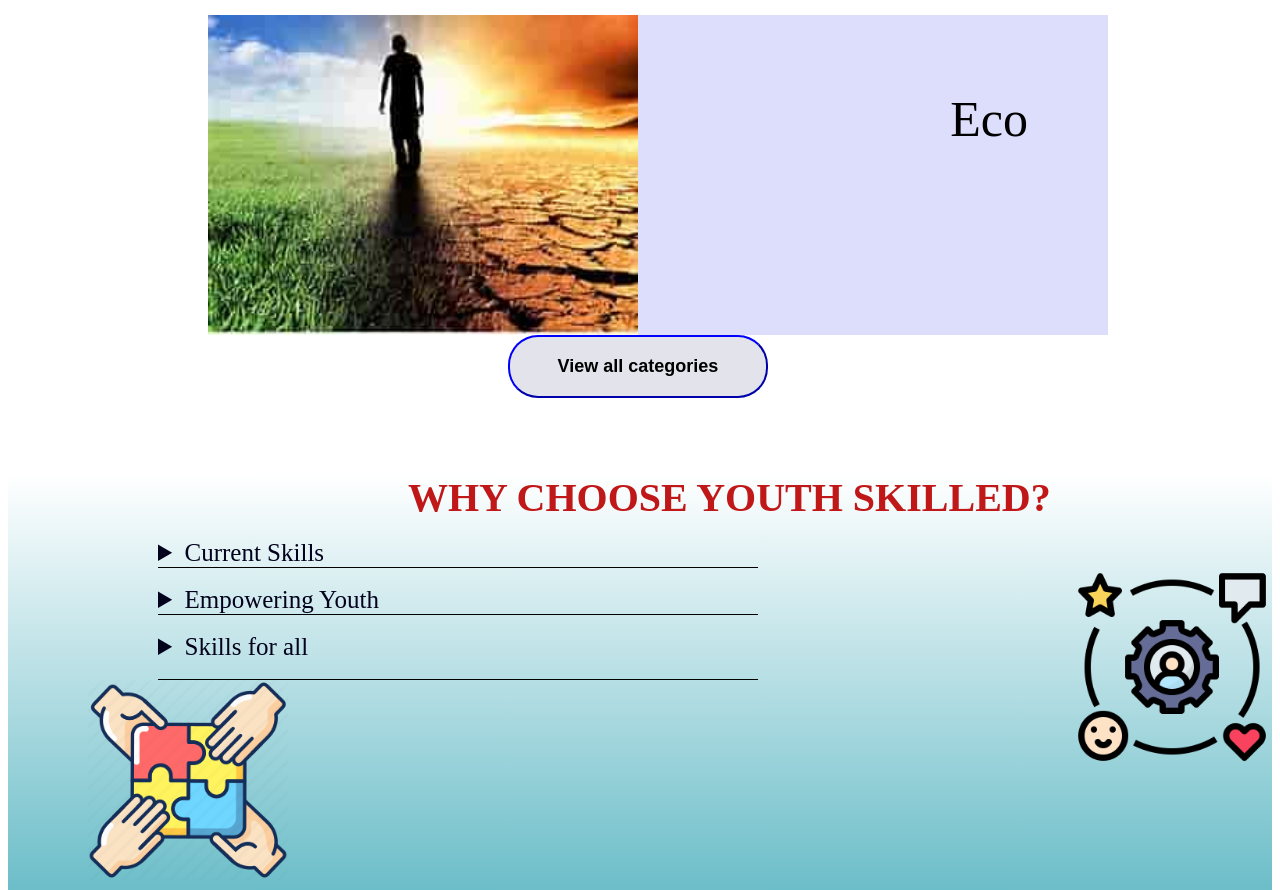
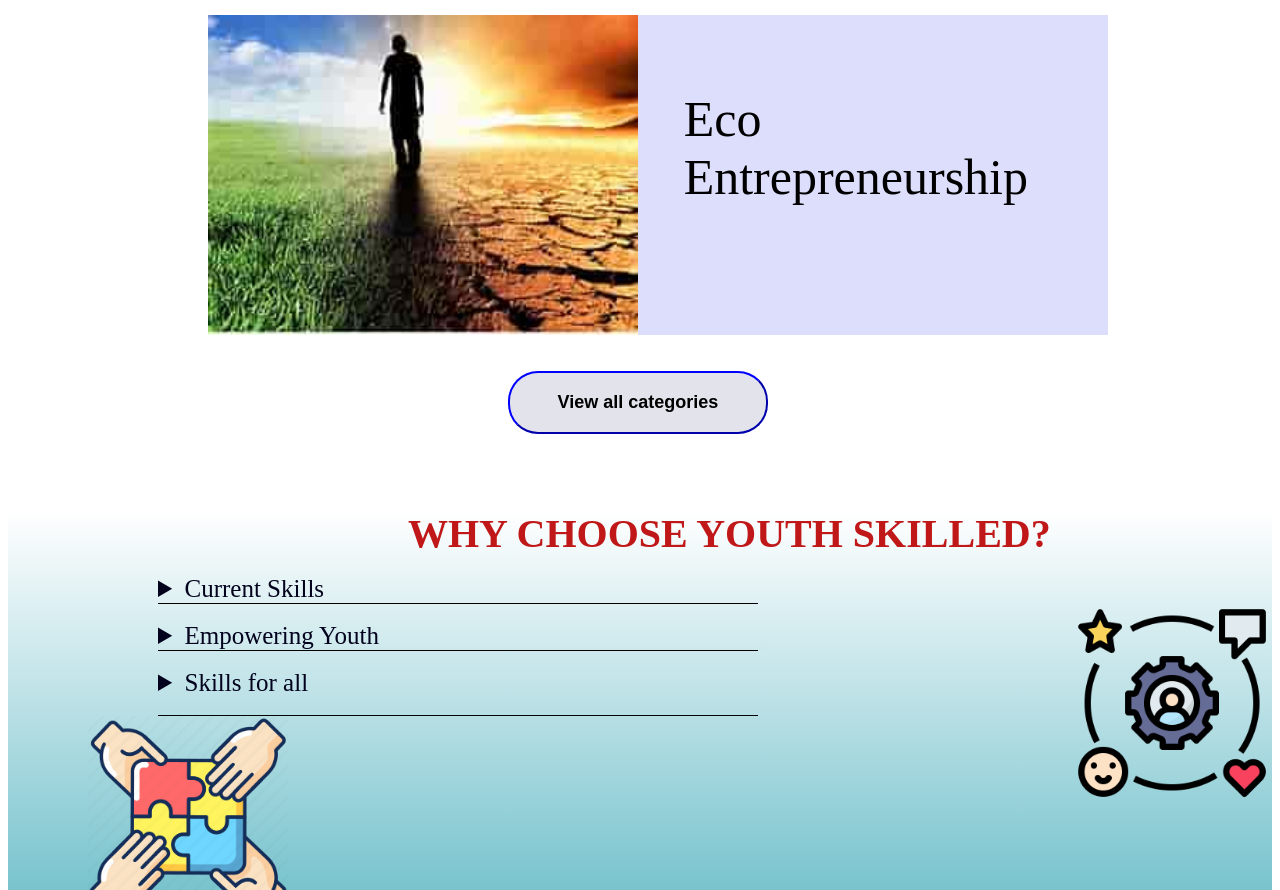
Before and after one commit to mumbachikumbi/RISE--YouthSkilled-Project, a plain HTML site: page index.html in a window 1280 px wide. Shown: the part 2495-3385 px from the top of the page. Drawn offline with Linux system fonts and the light colour scheme.

Commit message:
Update index.html

```diff
--- a/index.html
+++ b/index.html
@@ -47,7 +47,7 @@
 </p>
  <p class="ps" id="courses">POPULAR CATEGORIES</p>
  <div class="box" id="web development"><img src="assets\Web development.jpg" height="320px" width="430px"><a id="pp"href="file:///C:/Users/mumba/YOUTH%20SKILLED/web%20development.html">Web<br> Development</a></div><br>
- <div class="box" id="ecoentre"><img src="assets\climate change.jpg" height="320px" width="430px"><a id="pp" href="">Eco<br.Entrepreneurship</a></div><br><br>
+ <div class="box" id="ecoentre"><img src="assets\climate change.jpg" height="320px" width="430px"><a id="pp" href="">Eco<br>Entrepreneurship</a></div><br><br>
 <a href="categories.html"><button id="btn2" id="categories">View all categories</button></a>
         <br><br><br>
         <div id="dvv">
```
